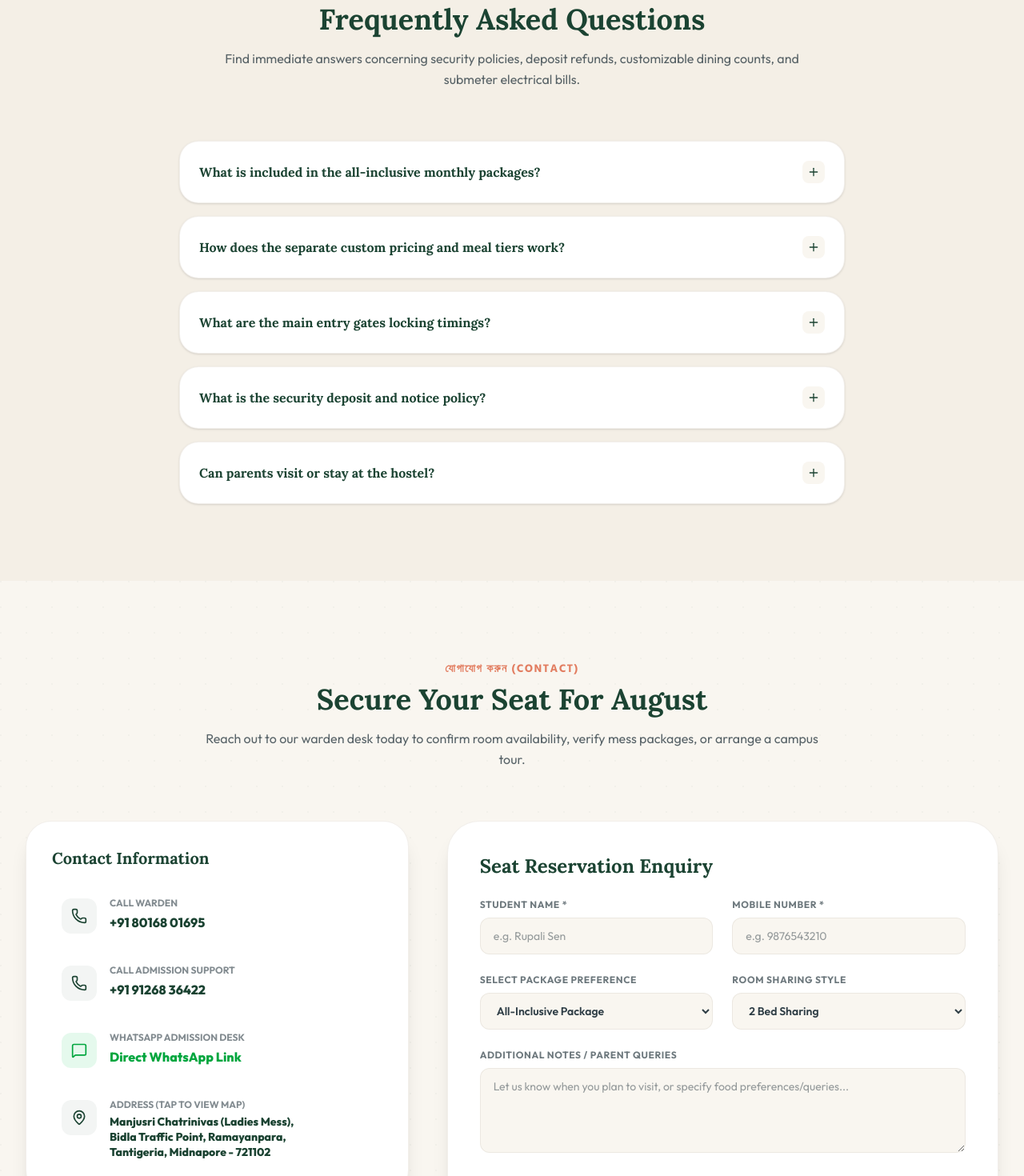
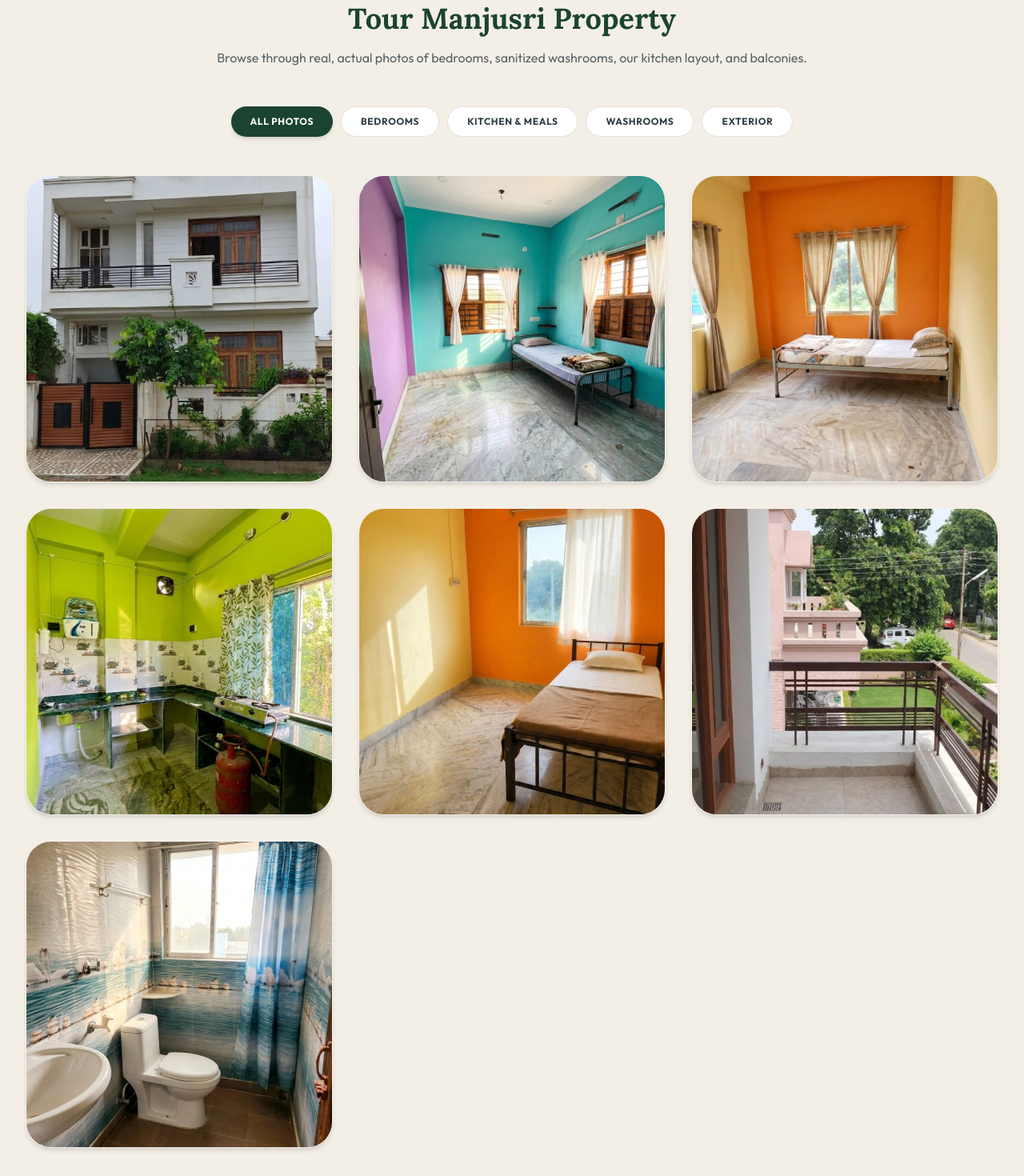
Before and after one commit to adeditsmsg-oss/manjusri-chatrinivas, a Next.js app: page /manjusri-chatrinivas/ in a window 1280 px wide. Shown: the part 940-2410 px from the top of the page at 80% size. Built offline with nearby package versions, Linux system fonts and the light colour scheme.

Commit message:
Upload src/components/Gallery.tsx to main

```diff
--- /dev/null
+++ b/src/components/Gallery.tsx
@@ -0,0 +1,113 @@
+'use client';
+
+import React, { useState } from 'react';
+import Image from 'next/image';
+
+export default function Gallery() {
+  const images = [
+    {
+      title: 'Hostel Building Exterior',
+      desc: 'The modern 3-story white and wood-accent front building in Tantigeria.',
+      url: '/manjusri-chatrinivas/images/building.jpg',
+      category: 'building'
+    },
+    {
+      title: 'Cozy Double Bedroom (Blue-Green Theme)',
+      desc: 'Clean marble floor, large windows with white curtains, and corner storage shelves.',
+      url: '/manjusri-chatrinivas/images/bedroom_blue.jpg',
+      category: 'rooms'
+    },
+    {
+      title: 'Single Bedroom (Orange Theme)',
+      desc: 'Warm color layouts featuring metal single bed frame and curtain set.',
+      url: '/manjusri-chatrinivas/images/bedroom_orange.jpg',
+      category: 'rooms'
+    },
+    {
+      title: 'Hygienic Kitchen Area',
+      desc: 'L-shape modular counter with RO water purifier and gas stove layout.',
+      url: '/manjusri-chatrinivas/images/kitchen.jpg',
+      category: 'kitchen'
+    },
+    {
+      title: 'Double Sharing Bedroom (Yellow Theme)',
+      desc: 'Bright rooms with pristine marble flooring and natural light.',
+      url: '/manjusri-chatrinivas/images/bedroom_yellow.jpg',
+      category: 'rooms'
+    },
+    {
+      title: 'Spacious Balcony',
+      desc: 'Safe brown railings looking out to green tree lanes in Tantigeria.',
+      url: '/manjusri-chatrinivas/images/balcony.jpg',
+      category: 'exterior'
+    },
+    {
+      title: 'Sanitized Bathroom & Washroom',
+      desc: 'Modern tiles featuring swans theme, Western-style toilet, and shower curtains.',
+      url: '/manjusri-chatrinivas/images/bathroom.jpg',
+      category: 'amenities'
+    }
+  ];
+
+  const [filter, setFilter] = useState('all');
+
+  const filteredImages = filter === 'all' ? images : images.filter(img => img.category === filter);
+
+  return (
+    <section id="gallery" className="py-24 bg-creamCard relative overflow-hidden">
+      <div className="max-w-7xl mx-auto px-6 sm:px-8">
+
+        {/* Title */}
+        <div className="text-center max-w-3xl mx-auto mb-12">
+          <span className="text-sm font-bold uppercase tracking-widest text-accentRose font-bengali">ছবি গ্যালারি (Gallery)</span>
+          <h2 className="text-3xl sm:text-4xl font-extrabold text-primaryGreen mt-2 font-serif">Tour Manjusri Property</h2>
+          <p className="text-charcoalText/80 mt-4 leading-relaxed text-sm sm:text-base">
+            Browse through real, actual photos of bedrooms, sanitized washrooms, our kitchen layout, and balconies.
+          </p>
+        </div>
+
+        {/* Filter Buttons */}
+        <div className="flex flex-wrap justify-center gap-2.5 mb-12">
+          {['all', 'rooms', 'kitchen', 'amenities', 'building'].map((cat) => (
+            <button
+              key={cat}
+              onClick={() => setFilter(cat)}
+              className={`px-6 py-2.5 rounded-full text-xs font-bold uppercase tracking-wider transition-all duration-300 ${
+                filter === cat
+                  ? 'bg-primaryGreen text-whitePure shadow-md'
+                  : 'bg-whitePure text-charcoalText hover:bg-creamBg border border-greyBorder'
+              }`}
+            >
+              {cat === 'all' ? 'All Photos' : cat === 'rooms' ? 'Bedrooms' : cat === 'kitchen' ? 'Kitchen & Meals' : cat === 'amenities' ? 'Washrooms' : 'Exterior'}
+            </button>
+          ))}
+        </div>
+
+        {/* Grid Layout */}
+        <div className="grid grid-cols-1 sm:grid-cols-2 lg:grid-cols-3 gap-8">
+          {filteredImages.map((img, index) => (
+            <div
+              key={index}
+              className="relative group rounded-[2rem] overflow-hidden shadow-md bg-whitePure border border-greyBorder/40 aspect-video sm:aspect-square transform hover:scale-[1.02] transition-all duration-500"
+            >
+              <Image
+                src={img.url}
+                alt={img.title}
+                fill
+                className="object-cover group-hover:scale-110 transition-transform duration-700"
+              />
+              <div className="absolute inset-0 bg-gradient-to-t from-primaryGreen/95 via-primaryGreen/40 to-transparent opacity-0 group-hover:opacity-100 transition-opacity duration-300 flex flex-col justify-end p-6 text-whitePure text-left">
+                <span className="text-[10px] uppercase tracking-widest text-goldBrand font-extrabold mb-1">
+                  {img.category === 'rooms' ? 'Rooms & Comfort' : img.category === 'kitchen' ? 'Kitchen & Sanitation' : 'General Campus'}
+                </span>
+                <h4 className="text-base sm:text-lg font-bold font-serif">{img.title}</h4>
+                <p className="text-xs text-whitePure/80 mt-1 leading-relaxed">{img.desc}</p>
+              </div>
+            </div>
+          ))}
+        </div>
+
+      </div>
+    </section>
+  );
+}
```
